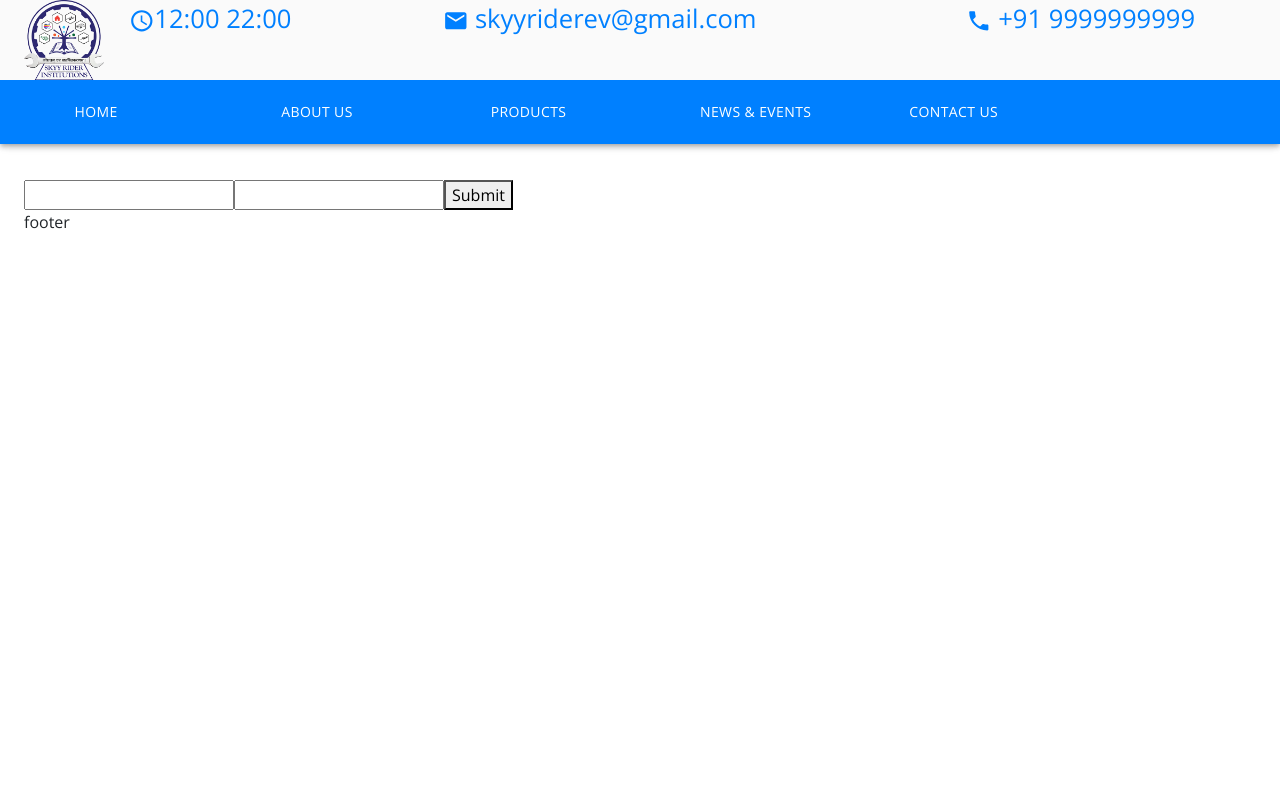
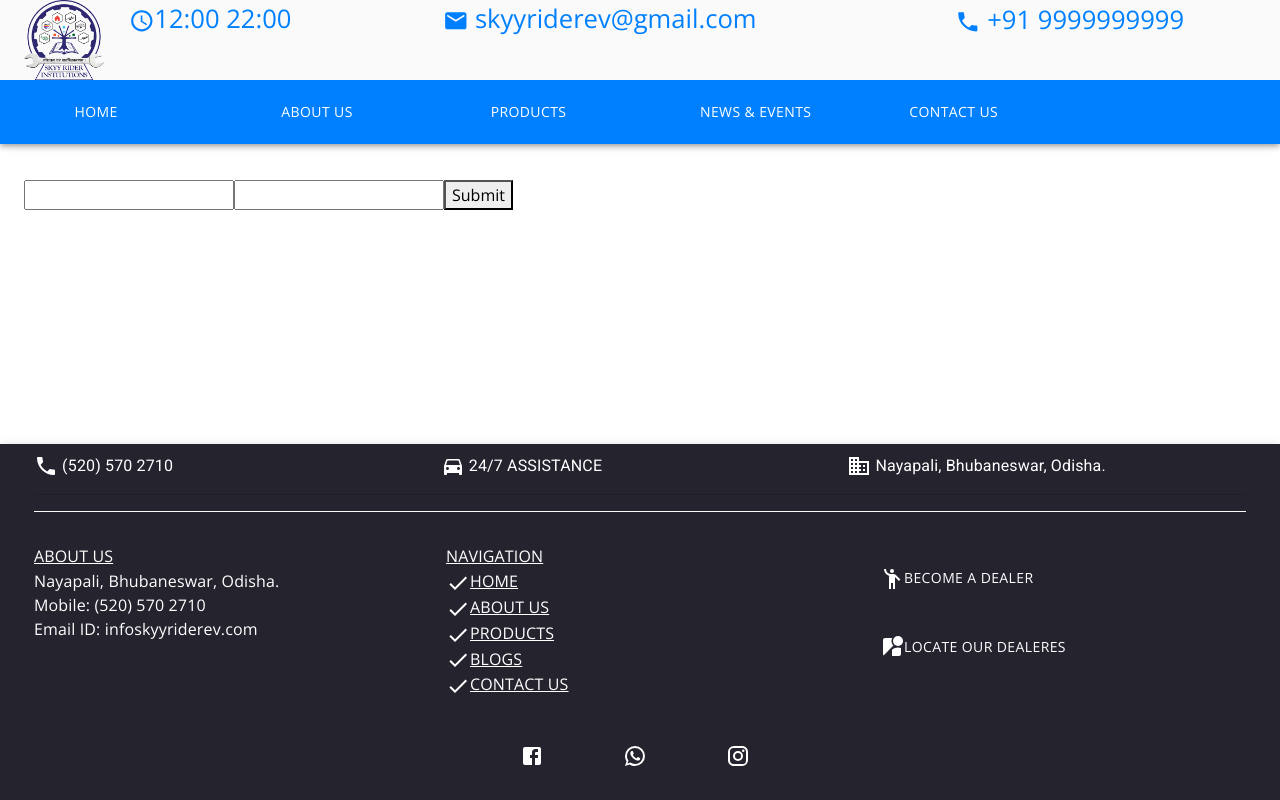
Before and after one commit to ravisaxena23/skyyrider_ev, a React (Create React App) app: page / in a window 1280 px wide. Built offline with nearby package versions, Linux system fonts and the light colour scheme.

Commit message:
added footer

```diff
--- a/src/components/footer.js
+++ b/src/components/footer.js
@@ -1,11 +1,158 @@
 import React from "react";
+import { Link } from "react-router-dom";
+import logo from "../styles/images/logo.png";
 
-function footer() {
+//material ui component
+import { AppBar, Toolbar, Button, Hidden, Divider } from "@material-ui/core";
+import Grid from "@material-ui/core/Grid";
+import Typography from "@material-ui/core/Typography";
+import PhoneIcon from "@material-ui/icons/Phone";
+import DirectionsCarIcon from "@material-ui/icons/DirectionsCar";
+import DomainIcon from "@material-ui/icons/Domain";
+import CheckIcon from "@material-ui/icons/Check";
+import EmojiPeopleIcon from "@material-ui/icons/EmojiPeople";
+import StreetviewIcon from "@material-ui/icons/Streetview";
+import FacebookIcon from "@material-ui/icons/Facebook";
+import WhatsAppIcon from "@material-ui/icons/WhatsApp";
+import InstagramIcon from "@material-ui/icons/Instagram";
 
-    return(
-        <div>
-        footer
+function Navbar(props) {
+  return (
+    <div style={{ color: "#fff" }}>
+      <AppBar position="fixed" style={{ top: "auto", bottom: 0 }}>
+        <Toolbar className="footer-body">
+          <Grid container spacing={1} className="padding-10">
+            <Grid item sm={12} md={12}>
+              <Grid container spacing={1}>
+                <Grid item sm={12} md={4}>
+                  <Typography variant="body1">
+                    <PhoneIcon /> (520) 570 2710
+                  </Typography>
+                </Grid>
+                <Grid item sm={12} md={4}>
+                  <Typography variant="body1">
+                    <DirectionsCarIcon /> 24/7 ASSISTANCE
+                  </Typography>
+                </Grid>
+                <Grid item sm={12} md={4}>
+                  <Typography variant="body1">
+                    <DomainIcon /> Nayapali, Bhubaneswar, Odisha.
+                  </Typography>
+                </Grid>
+              </Grid>
+              <hr />
+              <Divider style={{ backgroundColor: "#fafafa" }} />
+            </Grid>
+
+            <Grid item sm={12} md={12}>
+              <br />
+              <Grid container spacing={3}>
+                <Grid item sm={3} md={4}>
+                  <Typography variant="body1">
+                    <u>ABOUT US</u>
+                    <ul>
+                      <li>Nayapali, Bhubaneswar, Odisha.</li>
+                      <li>Mobile: (520) 570 2710</li>
+                      <li>Email ID: infoskyyriderev.com </li>
+                    </ul>
+                  </Typography>
+                </Grid>
+                <Grid item sm={3} md={4}>
+                  <Typography variant="body1">
+                    <u>NAVIGATION</u>
+                    <ul class="underline">
+                      <li>
+                        <CheckIcon />
+                        HOME
+                      </li>
+                      <li>
+                        <CheckIcon />
+                        ABOUT US
+                      </li>
+                      <li>
+                        <CheckIcon />
+                        PRODUCTS
+                      </li>
+                      <li>
+                        <CheckIcon />
+                        BLOGS
+                      </li>
+                      <li>
+                        <CheckIcon />
+                        CONTACT US
+                      </li>
+                    </ul>
+                  </Typography>
+                </Grid>
+                <Grid item sm={3} md={4}>
+                  <ul>
+                    <li>
+                      <Button
+                        color="inherit"
+                        component={Link}
+                        to={"/"}
+                        className="footer-btn"
+                      >
+                        <EmojiPeopleIcon />
+                        BECOME A DEALER
+                      </Button>
+                    </li>
+                    <li>
+                      <Button
+                        color="inherit"
+                        component={Link}
+                        to={"/"}
+                        className="footer-btn"
+                      >
+                        <StreetviewIcon />
+                        LOCATE OUR DEALERES
+                      </Button>
+                    </li>
+                  </ul>
+                </Grid>
+              </Grid>
+            </Grid>
+
+            {/* Social Icon */}
+            <Grid item sm={12} md={12}>
+              <Grid container spacing={3} justify="center">
+                <Grid item sm={3} md={1}>
+                  <Button
+                    color="inherit"
+                    component={Link}
+                    to={"/"}
+                    className="footer-btn"
+                  >
+                    <FacebookIcon />
+                  </Button>
+                </Grid>
+                <Grid item sm={3} md={1}>
+                  <Button
+                    color="inherit"
+                    component={Link}
+                    to={"/"}
+                    className="footer-btn"
+                  >
+                    <WhatsAppIcon />
+                  </Button>
+                </Grid>
+                <Grid item sm={3} md={1}>
+                  <Button
+                    color="inherit"
+                    component={Link}
+                    to={"/"}
+                    className="footer-btn"
+                  >
+                    <InstagramIcon />
+                  </Button>
+                </Grid>
+              </Grid>
+            </Grid>
+          </Grid>
+        </Toolbar>
+      </AppBar>
     </div>
-    );
+  );
 }
-export default footer;
+
+export default Navbar;
--- a/src/components/navbar.js
+++ b/src/components/navbar.js
@@ -42,7 +42,7 @@ function Navbar(props) {
               </Typography>
             </Grid>
 
-            <Grid item sm={2} md={3}>
+            <Grid item sm={2} md={3} class="nav-pad">
               <Typography variant="body1" class="sub-head">
                 <PhoneIcon style={{ fontSize: "2vw" }} /> +91 9999999999
               </Typography>
--- a/src/styles/_footer.scss
+++ b/src/styles/_footer.scss
@@ -0,0 +1,15 @@
+.footer-body{
+    background-color: #24232e;
+}
+
+.underline{
+    text-decoration: underline;
+}
+
+.footer-btn{
+    padding: 22px !important;
+}
+
+.center{
+    justify-content: center;
+}
--- a/src/styles/_navbar.scss
+++ b/src/styles/_navbar.scss
@@ -13,3 +13,10 @@
 //     border-left: 1px solid black;
 //     height: 80px;
 //   }
+
+.nav-pad{
+    padding: 1px;
+    text-align: end;
+    top:10;
+    margin-top: 12px;
+}
--- a/src/styles/main.scss
+++ b/src/styles/main.scss
@@ -352,4 +352,9 @@ body {
 
 .main-body{
   margin-top: 180px;
+  margin-bottom: 180px;
 }
+
+.padding-10{
+  padding: 10px;
+}
```
